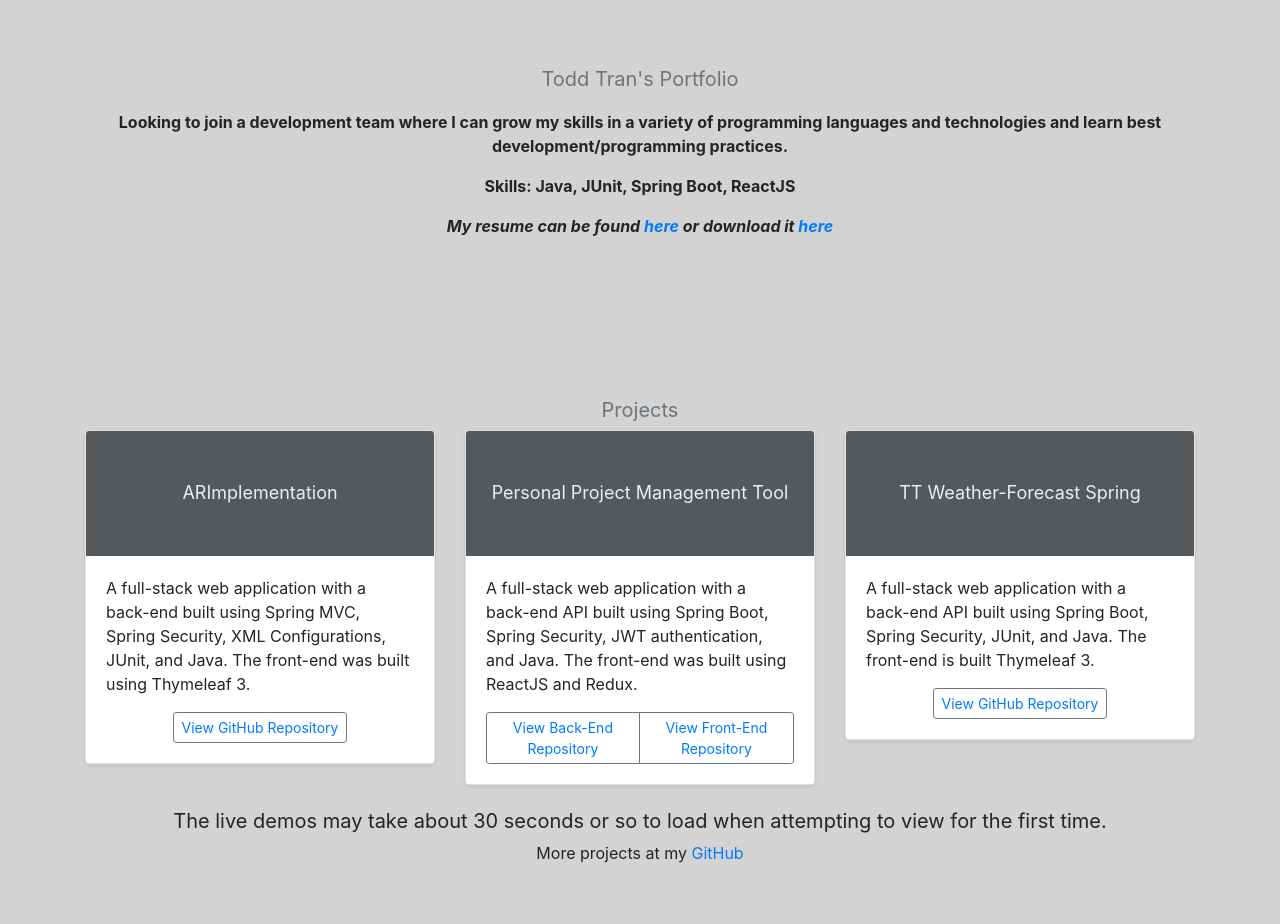
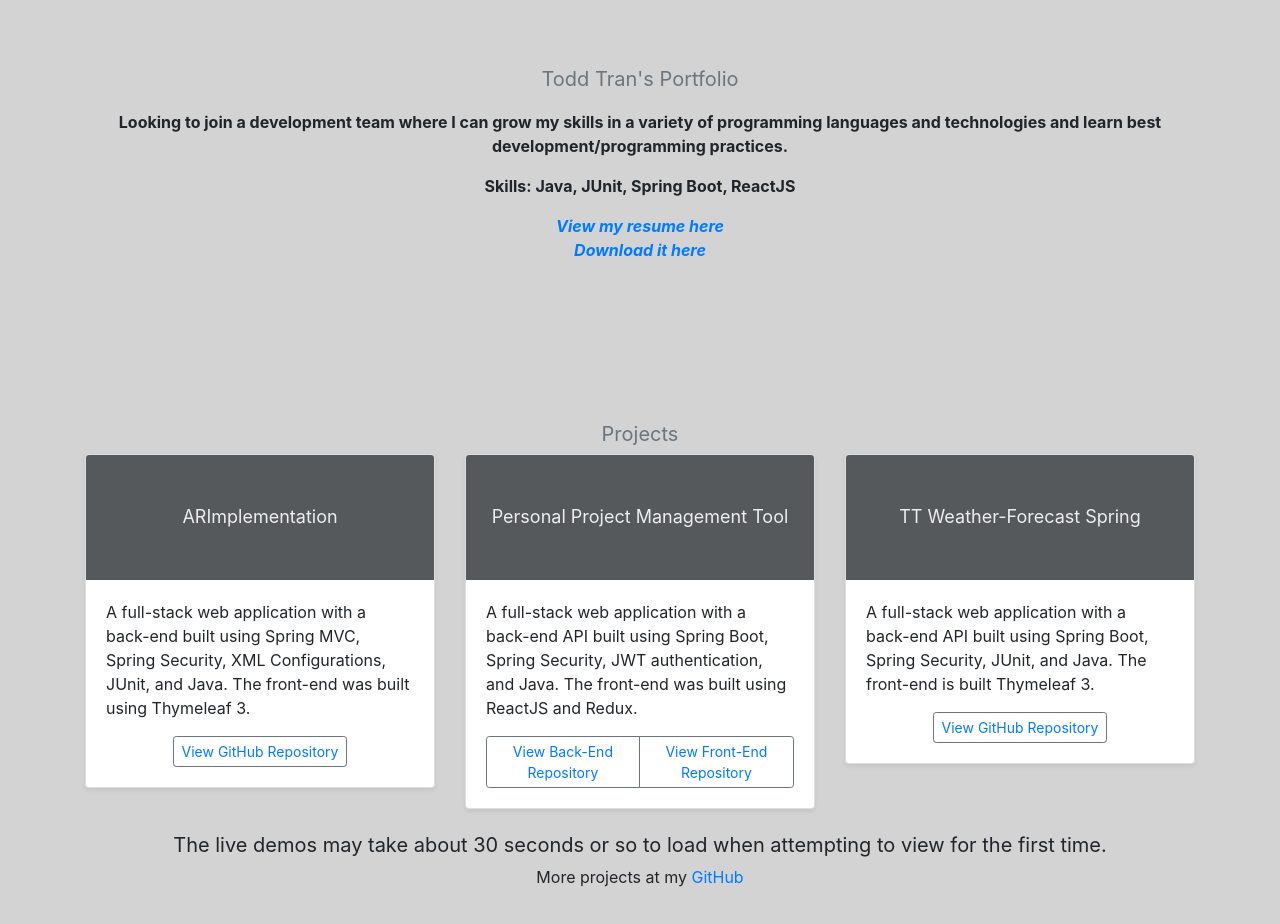
Before and after one commit to ttran9/ttran9.github.io, a plain HTML site: page index.html in a window 1280 px wide. Drawn offline with nearby package versions, Linux system fonts and the light colour scheme.

Commit message:
adding more clear options of viewing or downloading my resume.

```diff
--- a/index.html
+++ b/index.html
@@ -26,7 +26,7 @@
 			<div class="mx-auto">
 			<p><strong>Looking to join a development team where I can grow my skills in a variety of programming languages and technologies and learn best development/programming practices.</strong></p>
 			  <p><strong>Skills: Java, JUnit, Spring Boot, ReactJS</strong></p>
-			  <p><strong><em>My resume can be found <a href="https://github.com/ttran9/ttran9.github.io/blob/master/tran_todd_resume.pdf">here</a> or download it <a href="https://github.com/ttran9/ttran9.github.io/raw/master/tran_todd_resume.pdf">here</a></em></strong> </p>
+			  <p><strong><em><a href="https://github.com/ttran9/ttran9.github.io/blob/master/tran_todd_resume.pdf">View my resume here</a> <br/> <a href="https://github.com/ttran9/ttran9.github.io/raw/master/tran_todd_resume.pdf">Download it here</a></em></strong> </p>
 			</div>
 		  </div>
 		</div>
```
